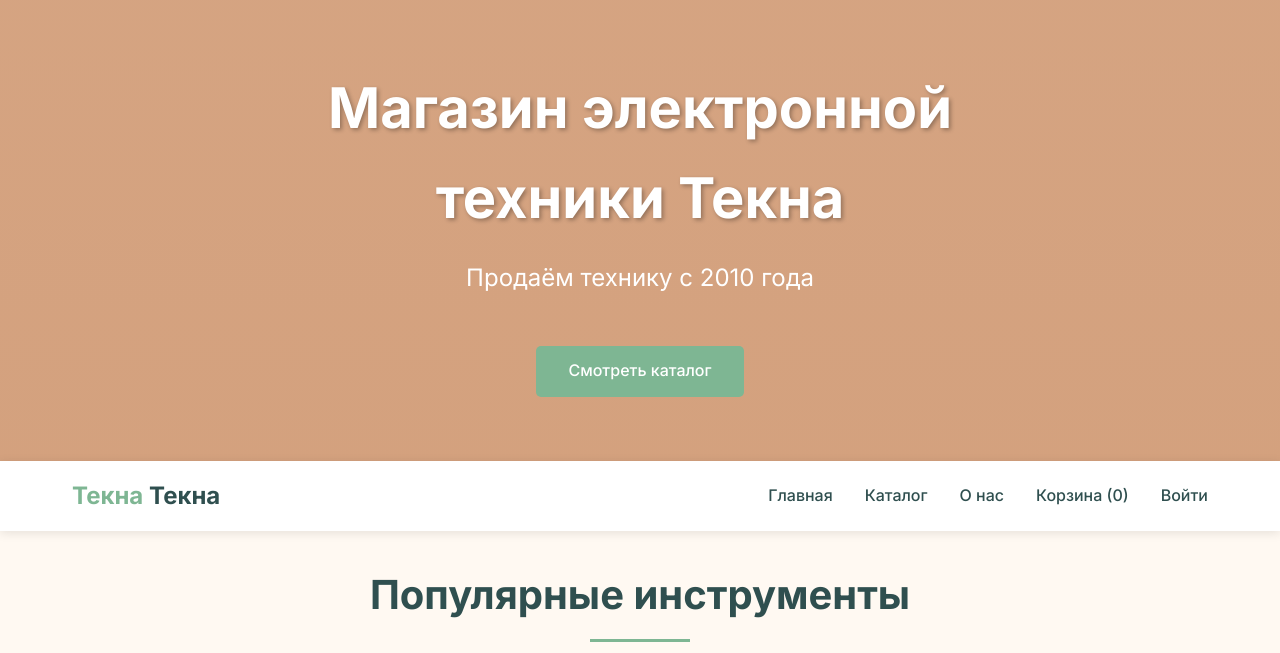
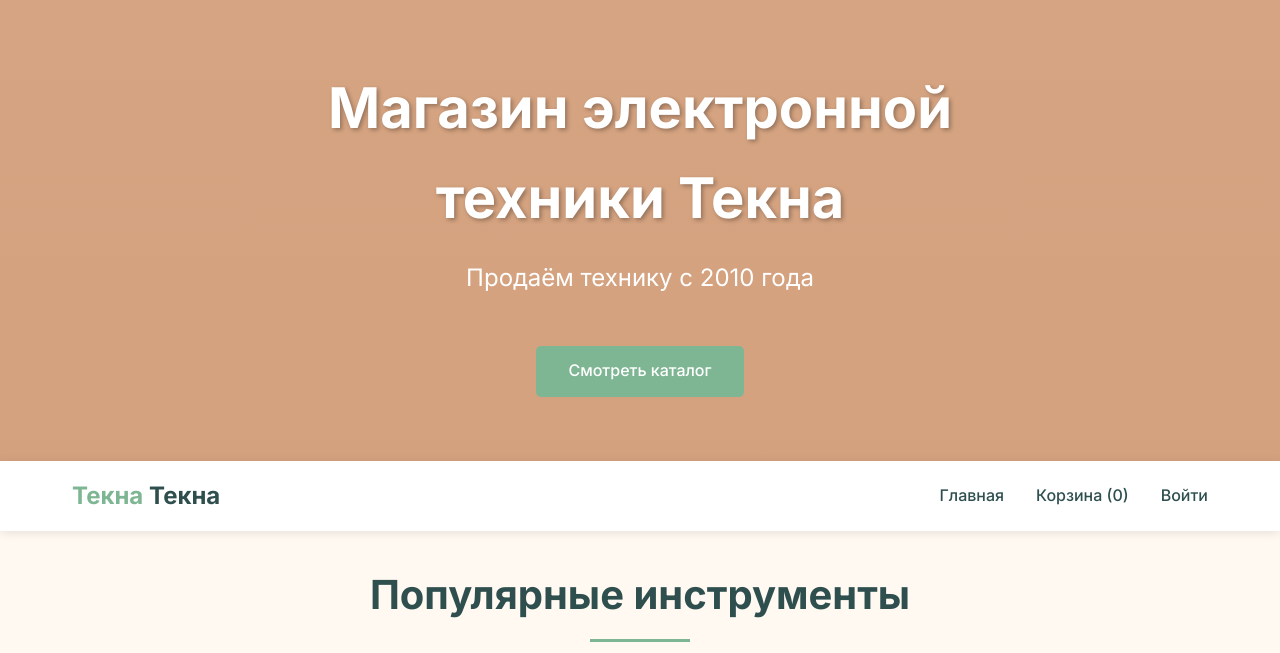
Before and after one commit to Sp1cyP3pp3r/magazin-techna, a plain HTML site: page index.html in a window 1280 px wide. Shown: the top 653 px of the page. Drawn offline with Linux system fonts and the light colour scheme.

Commit message:
Add files via upload

```diff
--- a/index.html
+++ b/index.html
@@ -24,8 +24,6 @@
             <div class="logo"><span>Текна</span> Текна</div>
             <div class="nav-links">
                 <a href="index.html">Главная</a>
-                <a href="catalog.html">Каталог</a>
-                <a href="about.html">О нас</a>
                 <a href="#cart" onclick="toggleCart()">Корзина (<span id="cart-count">0</span>)</a>
                 <a href="#login" onclick="toggleLogin()">Войти</a>
             </div>
```
